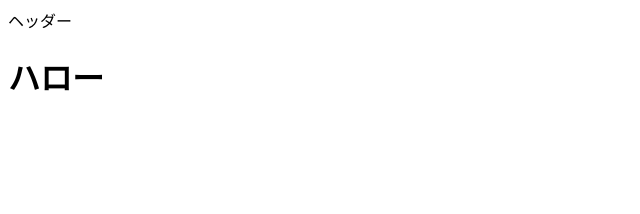
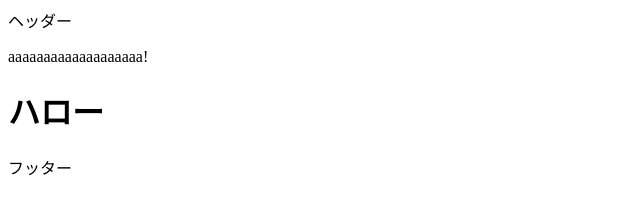
Before and after one commit to sukeshun718/git-practice, a plain HTML site: page index.html in a window 1280 px wide. Shown: the whole page, without its empty margins (0-640 px from the left). Drawn offline with Linux system fonts and the light colour scheme.

Commit message:
footerの追加

```diff
--- a/index.html
+++ b/index.html
@@ -8,8 +8,10 @@
 </head>
 <body>
     <header>ヘッダー</header>
+    <p>aaaaaaaaaaaaaaaaaaa!</p>
 
     <h1>ハロー</h1>
+    <footer>フッター</footer>
 
 </body>
 </html>
```
